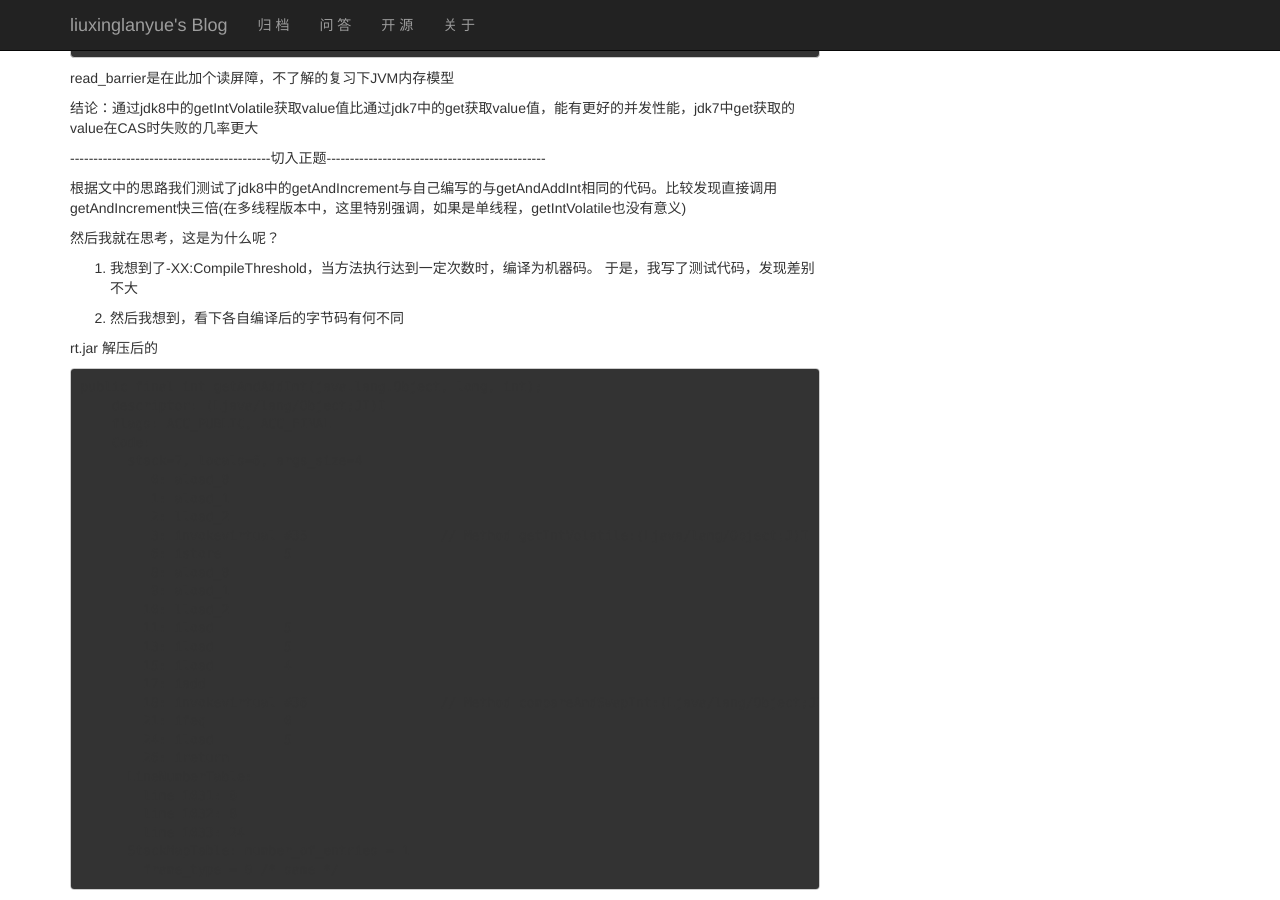
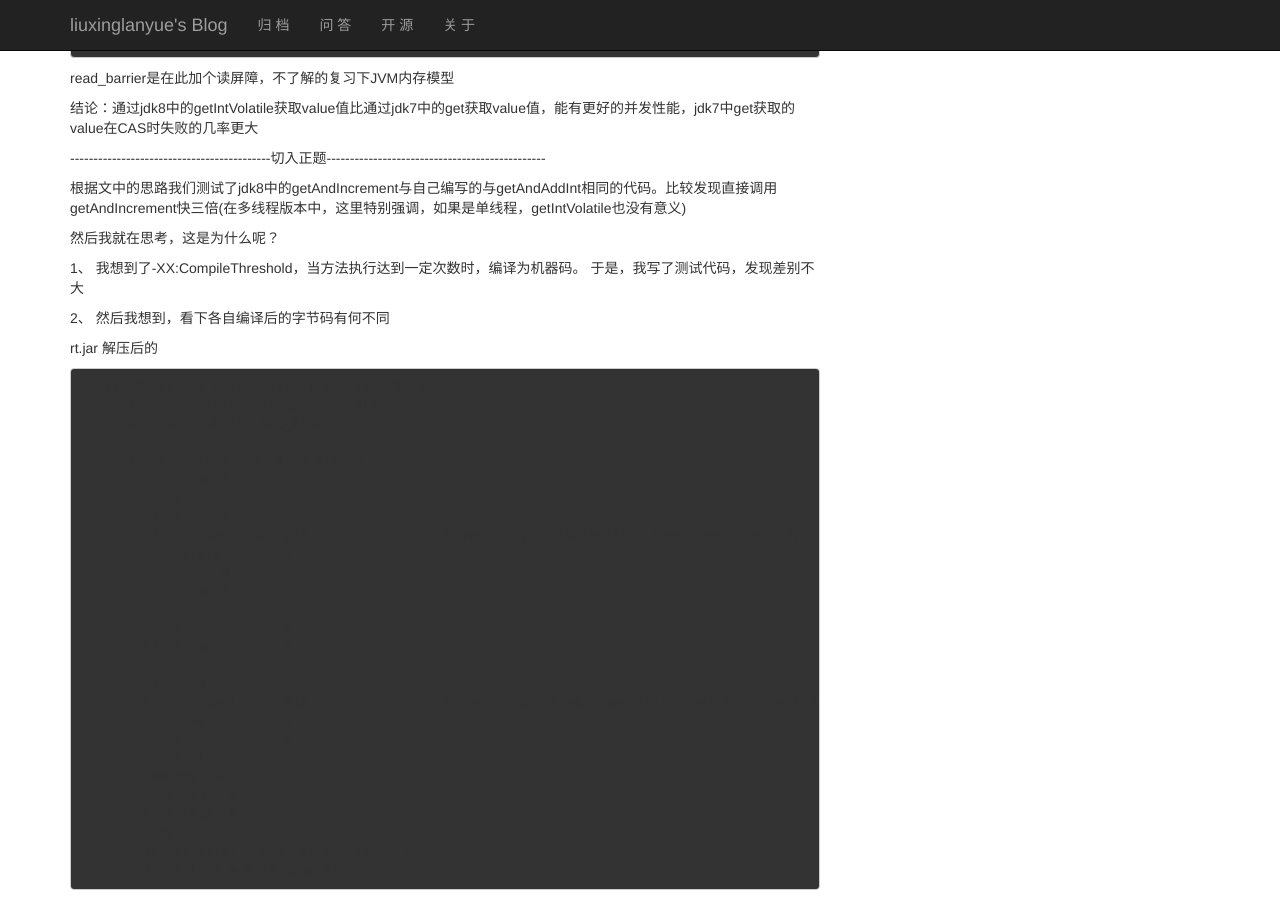
Before and after one commit to liuxinglanyue/blog, a Jekyll site: the page built from _posts/2015-05-10-unsafe_getAndAddInt.markdown, in a window 1280 px wide and 900 px high, scrolled down 923 px. Built offline with Jekyll 4.4.1, drawn with Linux system fonts in a browser that asks for light colours; nearby versions of some CDN libraries; Markdown is read by kramdown in place of the engine named in the settings; comment, search, counter and statistics services are not loaded; some of the changed text lies outside the part shown.

Commit message:
数字列表

```diff
--- a/_posts/2015-05-10-unsafe_getAndAddInt.markdown
+++ b/_posts/2015-05-10-unsafe_getAndAddInt.markdown
@@ -65,10 +65,10 @@ read_barrier是在此加个读屏障，不了解的复习下JVM内存模型
 
 然后我就在思考，这是为什么呢？
 
-1. 我想到了\-XX:CompileThreshold，当方法执行达到一定次数时，编译为机器码。
+1、 我想到了\-XX:CompileThreshold，当方法执行达到一定次数时，编译为机器码。
 于是，我写了测试代码，发现差别不大
 
-2. 然后我想到，看下各自编译后的字节码有何不同
+2、 然后我想到，看下各自编译后的字节码有何不同
 
 rt.jar 解压后的
 <pre class="prettyPrint">
@@ -143,6 +143,6 @@ public final int getAndAddInt(java.lang.Object, long, int);
 
 但是在接下来的测试发现，aload_0与getstatic并不会导致上面三倍的差距（实际测下来可以说不相伯仲）
 
-3. 这时候我就疑惑了，难道是JVM对unsafe做了多线程优化
+3、 这时候我就疑惑了，难道是JVM对unsafe做了多线程优化
 
-4. 再次分析参考文章中的代码(暂无结论)
+4、 再次分析参考文章中的代码(暂无结论)
```
